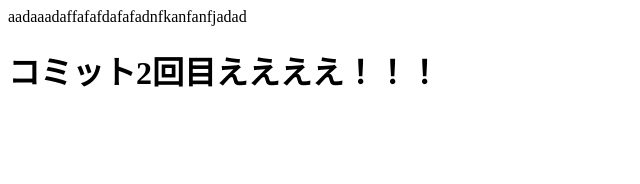
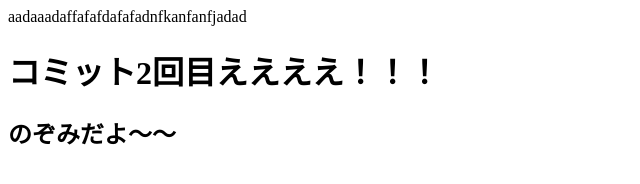
Before and after one commit to TakafumiWada/gittest, a plain HTML site: page index.html in a window 1280 px wide. Shown: the whole page, without its empty margins (0-640 px from the left). Drawn offline with Linux system fonts and the light colour scheme.

Commit message:
のぞみ

```diff
--- a/index.html
+++ b/index.html
@@ -8,5 +8,6 @@
   <body>
     aadaaadaffafafdafafadnfkanfanfjadad
     <h1>コミット2回目ええええ！！！</h1>
+    <h2>のぞみだよ～～</h2>
   </body>
 </html>
```
